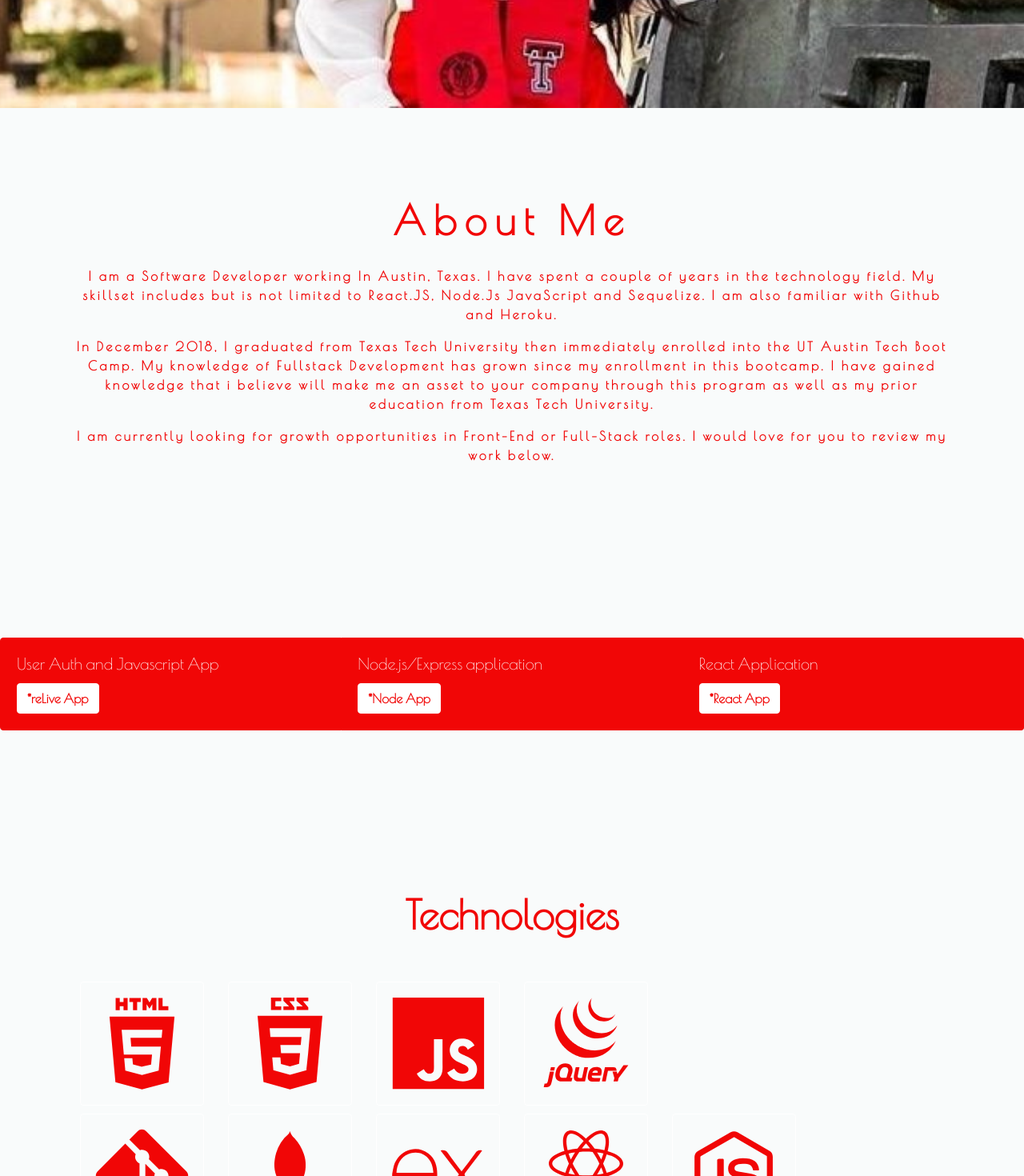
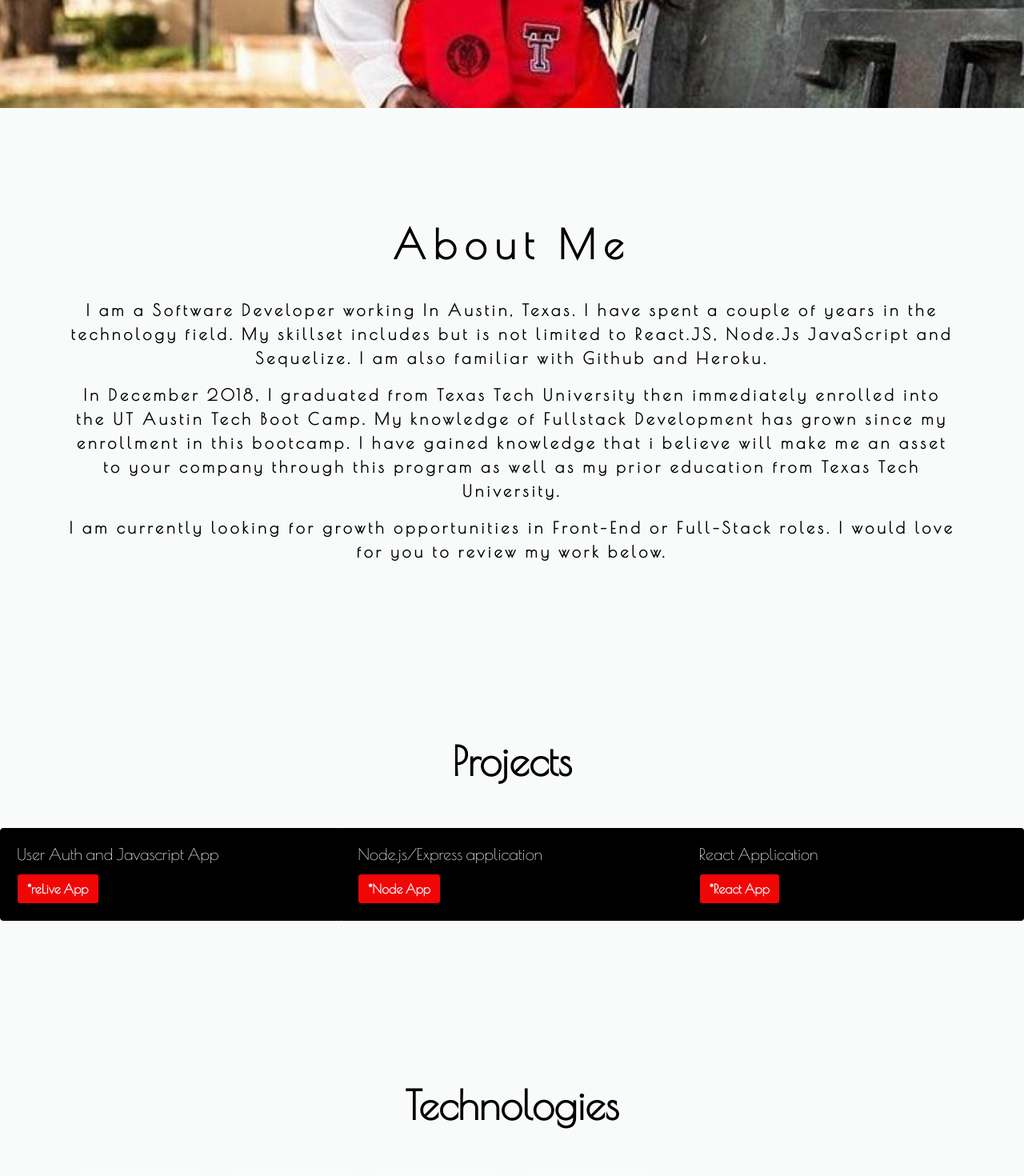
Before and after one commit to aekoh/AineReactPortfolio, a React (Create React App) app: page / in a window 1280 px wide. Shown: the part 620-2090 px from the top of the page at 80% size. Built offline with nearby package versions, Linux system fonts and the light colour scheme.

Commit message:
changed style css

```diff
--- a/src/components/About/About.css
+++ b/src/components/About/About.css
@@ -14,18 +14,19 @@ h2 {
 #aboutMe  {
     text-align: center;
     padding-bottom: 200px;
-    padding-top: 110px;
-    font-size: 16px;
+    padding-top: 140px;
+    font-size: 20px;
     font-family: 'Poiret One', cursive;
     letter-spacing: 0.2em;
-    color: #f10606;
+    color: black;
 }
 
 #p2, #p3 {
-    color: #f10606;
+    color: black;
 }
 
 .aboutMeStyle {
     font-family: 'Poiret One', cursive;
     font-size: 50px;
+    color: black;
 }
--- a/src/components/Contact/Contact.css
+++ b/src/components/Contact/Contact.css
@@ -1,7 +1,7 @@
 #contact {
     padding-top: 40x;
     padding-bottom: 100px;
-    color: #f10606;
+    color: black;
     font-weight: 20px;
     font-family: 'Poiret One', cursive;
     font-size: 20px;
@@ -13,8 +13,21 @@
 
 h2 {
     font-family: 'Poiret One', cursive;
+    padding-bottom: 30px;
+    font-size: 50px;
+    color:black;
 }
 
 .icons {
     color:#f10606;
+    fill: rgb(58, 16, 16)
+
 }
+
+.icons:hover {
+    background: white;
+    fill: #f10606;
+    border-color: black;
+
+
+}
--- a/src/components/Main/Main.css
+++ b/src/components/Main/Main.css
@@ -2,7 +2,7 @@ header.masthead {
     padding-top: 25rem;
     padding-bottom: calc(20rem - 90px);
     background:
-        url("./assets/Aine.jfif");
+        url("./assets/aine2.jpeg");
     background-position: center;
     background-repeat: no-repeat;
     background-attachment: scroll;
--- a/src/components/Navv/Navv.js
+++ b/src/components/Navv/Navv.js
@@ -11,7 +11,7 @@ import './Navv.css'
 
 function Navv() {
     return (
-<Navbar collapseOnSelect expand="lg" bg="light" variant="light" className="navSet">
+<Navbar collapseOnSelect expand="lg" bg="light" variant="light" className="text-danger navSet">
   <Navbar.Brand className='homeName font-weight-bold' href="#home">Aine Ekoh</Navbar.Brand>
   <Navbar.Toggle aria-controls="responsive-navbar-nav" />
   <Navbar.Collapse id="responsive-navbar-nav">
@@ -19,9 +19,9 @@ function Navv() {
     </Nav>
     <Nav className='test'>
     <Nav.Link className='font-weight-bold' href="#aboutMe">About </Nav.Link>
-      <Nav.Link className='font-weight-bold' href="#cardDeck">Portfolio </Nav.Link>
+      <Nav.Link className='font-weight-bold' href="#portfolioStyle">Portfolio </Nav.Link>
       <Nav.Link className='font-weight-bold' href="#skills">Skillset</Nav.Link>
-     <Nav.Link className='font-weight-bold' href="#contact">Contact</Nav.Link>
+     <Nav.Link className='font-weight-bold ' href="#contact">Contact</Nav.Link>
     </Nav>
 
   </Navbar.Collapse>
--- a/src/components/Portfolio/Portfolio.css
+++ b/src/components/Portfolio/Portfolio.css
@@ -1,17 +1,24 @@
 
 
 #reliveButton, #nodeButton, #reactButton {
-    background-color:white;
-    border-color: white;
+    background-color:#f10606;
+    border-color: black;
 
 }
 #reliveColor, #nodeColor {
-    color: #f10606;
+    color: white;
 }
 
 .relivebg, .nodebg, .reactbg {
-    background-color:#f10606;
-    border-color:#f10606;
+    background-color:black;
+    border-color:black;
     color: white;
 
 }
+
+#portfolioStyle {
+    padding-bottom: 30px;
+    font-size: 50px;
+    font-family: 'Poiret One', cursive;
+    color:black;
+}
--- a/src/components/Portfolio/Portfolio.js
+++ b/src/components/Portfolio/Portfolio.js
@@ -14,7 +14,10 @@ function Portfolio() {
     return (
 
 
-
+      <div>
+      <h3 className="mb-4  text-center font-weight-bold" id="portfolioStyle">
+      Projects
+    </h3>
       <CardGroup id='cardDeck' className='portfolioGroup'>
   <Card className='relivebg'>
     <Card.Body>
@@ -51,7 +54,7 @@ function Portfolio() {
 </CardGroup>
 
 
-
+</div>
 
 
 
--- a/src/components/Skillset/Skillset.css
+++ b/src/components/Skillset/Skillset.css
@@ -30,5 +30,5 @@
     padding-bottom: 30px;
     font-size: 50px;
     font-family: 'Poiret One', cursive;
-    color:#f10606;
+    color:black;
 }
```
Also changed, not shown: src/components/Main/assets/Aine.jfif, src/components/Main/assets/aine2.jpeg (added).
